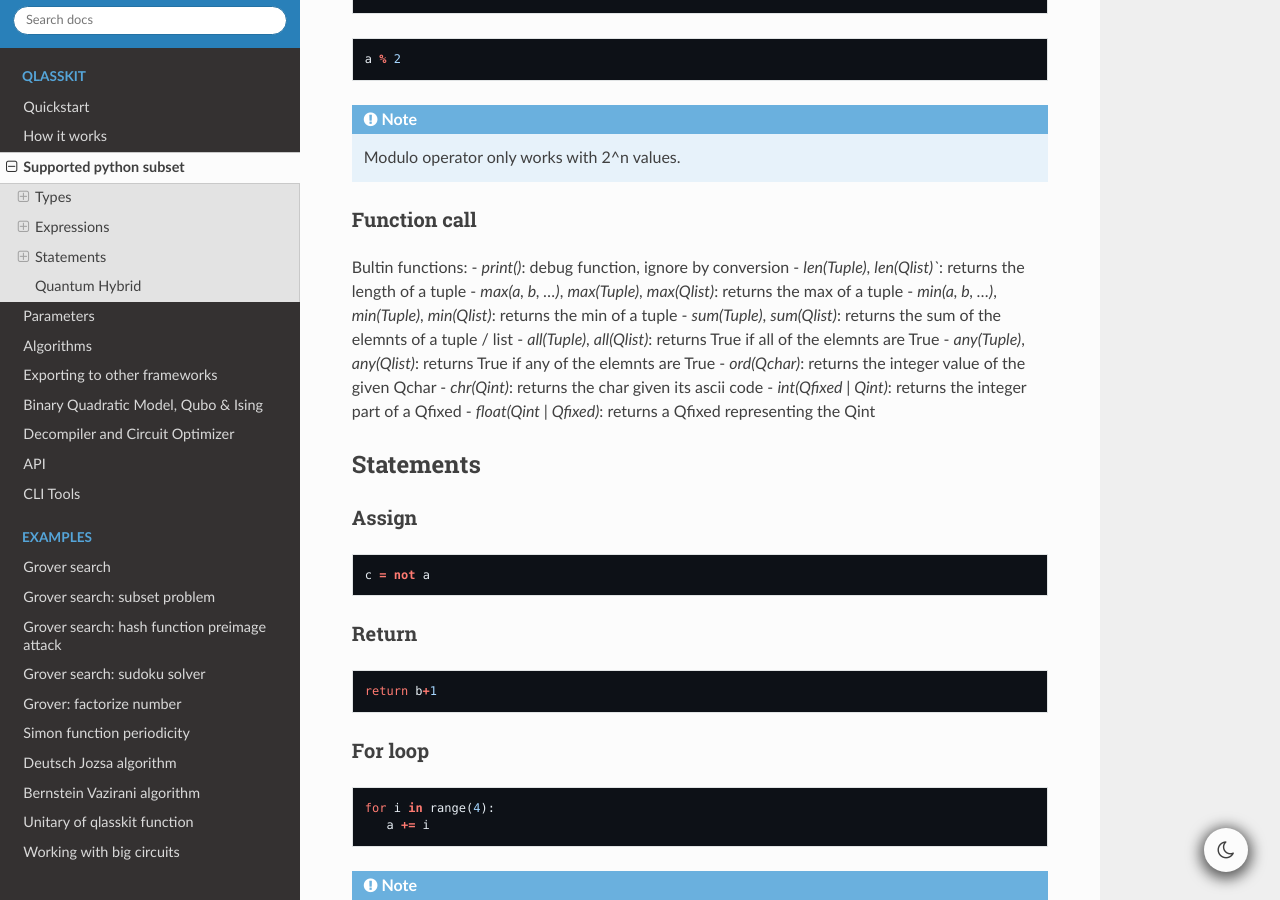
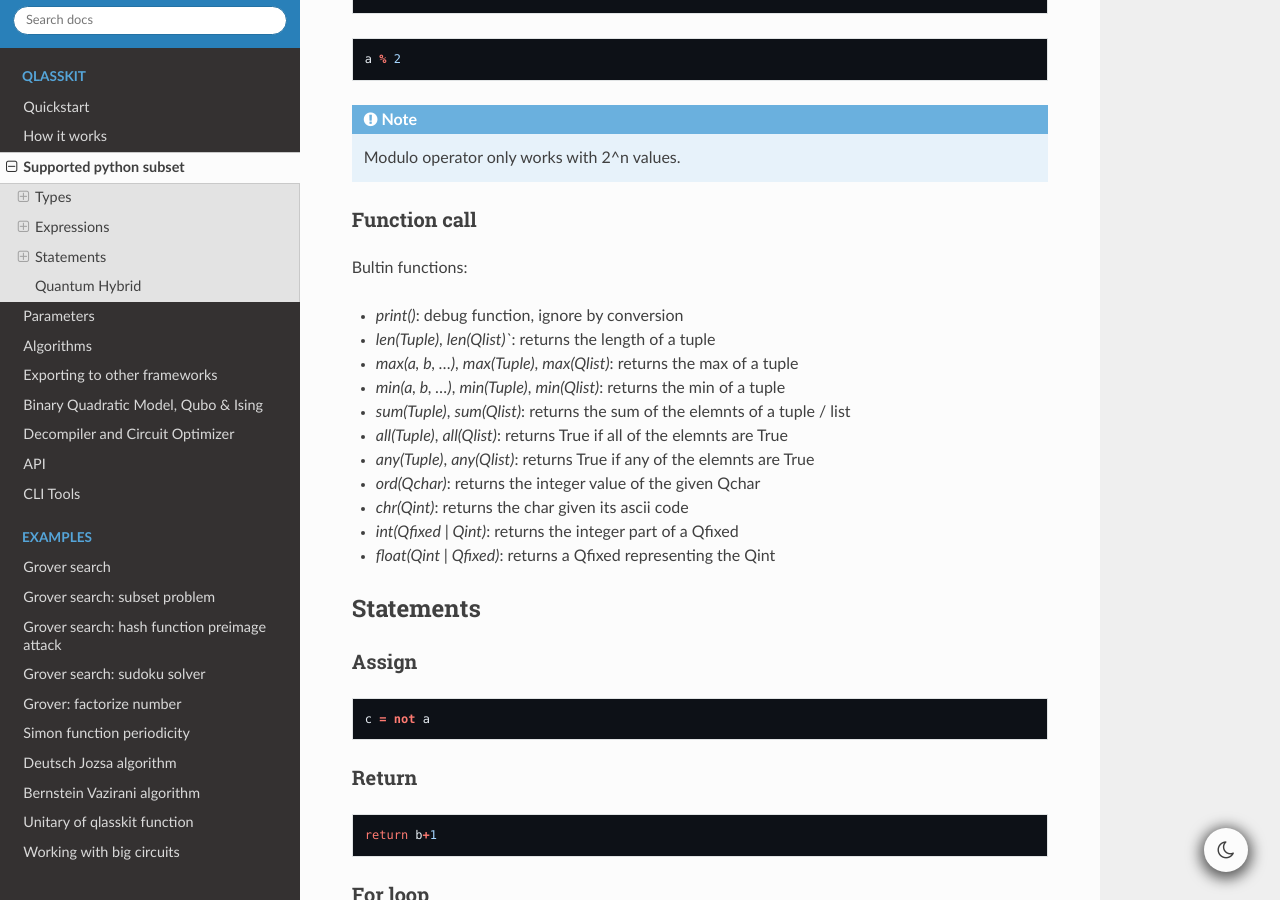
Before and after one commit to dakk/qlasskit, a Sphinx documentation site: the page built from docs/source/supported.rst, in a window 1280 px wide and 900 px high, scrolled down 3178 px. Built offline with Sphinx 7.4.7 and the Read the Docs theme 2.0.0, drawn with Linux system fonts in a browser that asks for light colours.

```diff
--- a/docs/source/supported.rst
+++ b/docs/source/supported.rst
@@ -200,17 +200,18 @@ Function call
 ^^^^^^^^^^^^^
 
 Bultin functions:
-- `print()`: debug function, ignore by conversion
-- `len(Tuple)`, `len(Qlist)``: returns the length of a tuple
-- `max(a, b, ...)`, `max(Tuple)`, `max(Qlist)`: returns the max of a tuple
-- `min(a, b, ...)`, `min(Tuple)`, `min(Qlist)`: returns the min of a tuple
-- `sum(Tuple)`, `sum(Qlist)`: returns the sum of the elemnts of a tuple / list
-- `all(Tuple)`, `all(Qlist)`: returns True if all of the elemnts are True
-- `any(Tuple)`, `any(Qlist)`: returns True if any of the elemnts are True
-- `ord(Qchar)`: returns the integer value of the given Qchar
-- `chr(Qint)`: returns the char given its ascii code
-- `int(Qfixed | Qint)`: returns the integer part of a Qfixed
-- `float(Qint | Qfixed)`: returns a Qfixed representing the Qint
+
+* `print()`: debug function, ignore by conversion
+* `len(Tuple)`, `len(Qlist)``: returns the length of a tuple
+* `max(a, b, ...)`, `max(Tuple)`, `max(Qlist)`: returns the max of a tuple
+* `min(a, b, ...)`, `min(Tuple)`, `min(Qlist)`: returns the min of a tuple
+* `sum(Tuple)`, `sum(Qlist)`: returns the sum of the elemnts of a tuple / list
+* `all(Tuple)`, `all(Qlist)`: returns True if all of the elemnts are True
+* `any(Tuple)`, `any(Qlist)`: returns True if any of the elemnts are True
+* `ord(Qchar)`: returns the integer value of the given Qchar
+* `chr(Qint)`: returns the char given its ascii code
+* `int(Qfixed | Qint)`: returns the integer part of a Qfixed
+* `float(Qint | Qfixed)`: returns a Qfixed representing the Qint
 
 
 Statements
```
